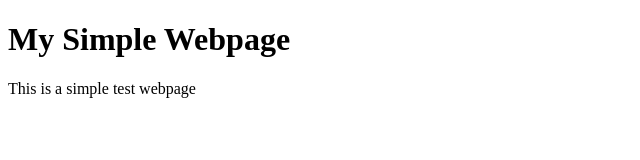
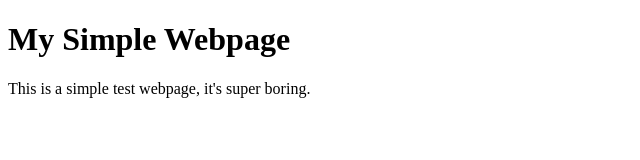
Before and after one commit to msiller455/testSite, a plain HTML site: page index.html in a window 1280 px wide. Shown: the whole page, without its empty margins (0-640 px from the left). Drawn offline with Linux system fonts and the light colour scheme.

Commit message:
adds its super boring text

```diff
--- a/index.html
+++ b/index.html
@@ -7,7 +7,7 @@
     <title>My Simple Webpage</title>
     <h1>My Simple Webpage</h1>
     <p>
-        This is a simple test webpage
+        This is a simple test webpage, it's super boring.
     </p>
 </head>
 <body>
```
